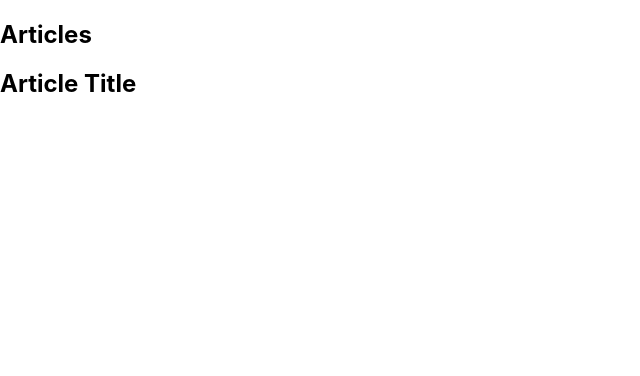
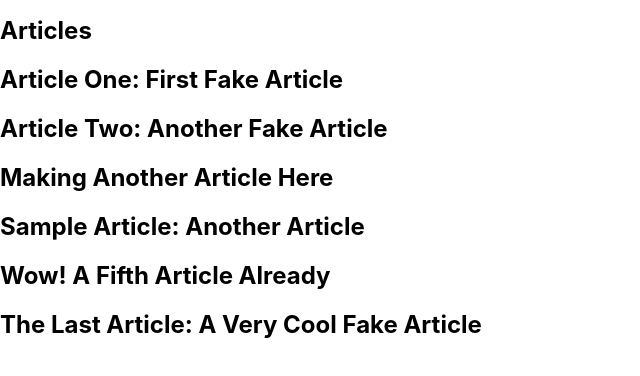
Before and after one commit to mikaylamrogers/exercise-one, a React (Create React App) app: page / in a window 1280 px wide. Shown: the top 376 px of the page, without its empty margins (0-640 px from the left). Built offline with nearby package versions, Linux system fonts and the light colour scheme.

Commit message:
updates card

```diff
--- a/src/components/ArticleCard.js
+++ b/src/components/ArticleCard.js
@@ -1,11 +1,12 @@
 import React from 'react';
 
-function ArticleCard() {
+function ArticleCard({ articleData }) {
+    console.log('articleData', articleData);
     return (
         <div>
-            <h2>Article Title</h2>
+            <h2>{articleData.title}</h2>
         </div>
-    )
+    );
 }
 
 export default ArticleCard;
--- a/src/containers/ArticleListing.js
+++ b/src/containers/ArticleListing.js
@@ -3,14 +3,20 @@
 // Component Imports
 import ArticleCard from '../components/ArticleCard';
 
+// Data Imports
+import Data from '../components/data';
+
 function ArticleListing() {
+    console.log("Data", Data); // inspect to check if import works
     return (
-        <section>
+        <main>
             <header>
                 <h1>Articles</h1>
-                <ArticleCard />
             </header>
-        </section>
+            { Data.map((article, i) => (
+                <ArticleCard key={i} articleData={article} />
+            )) }
+        </main>
     );
 }
 
```
